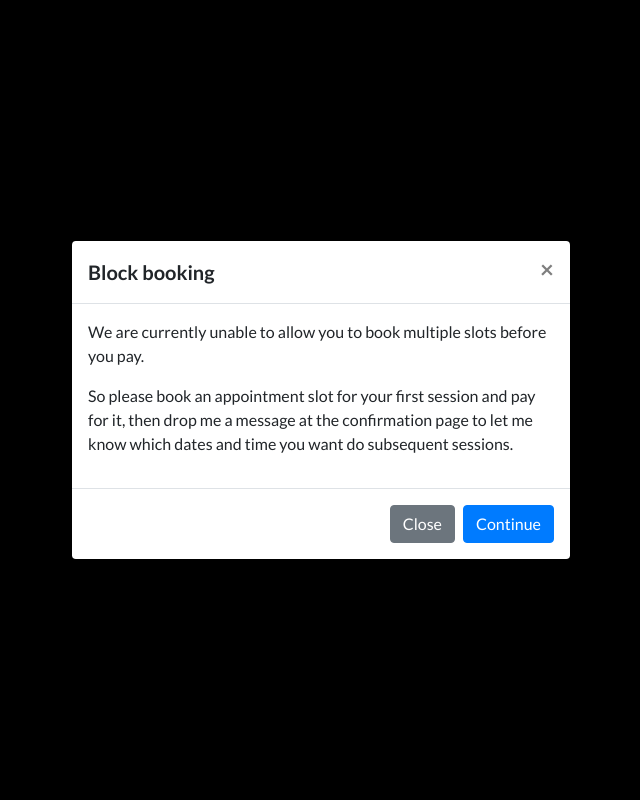
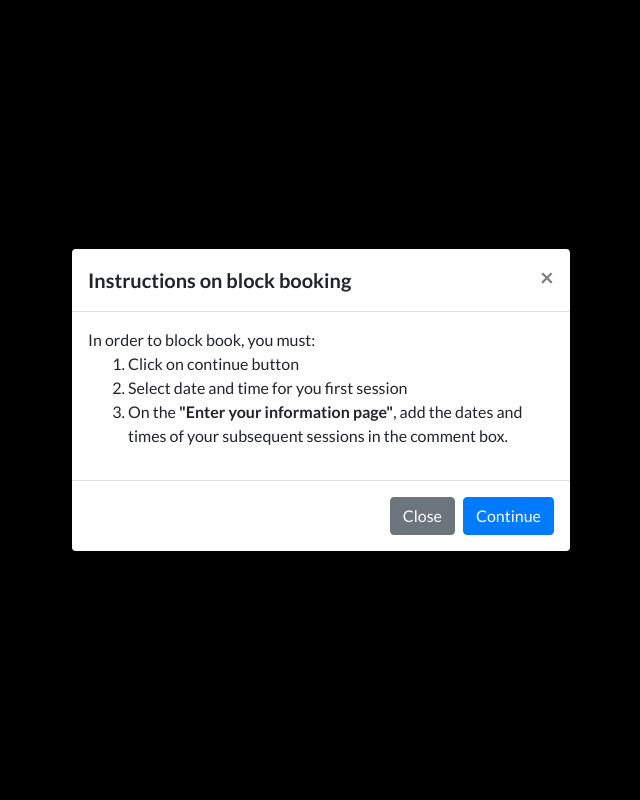
Before and after one commit to yonisM/drivingschool, a Flask app: template templates/booking.html in a window 1280 px wide, after a click on "SEARCH AVAILABILITY". Shown: the whole page, without its empty margins (319-959 px from the left). Run offline with Flask 2, Linux system fonts and the light colour scheme; the template is opened without the code that fills it, so the values that code supplies are empty; some libraries are stand-ins or nearby versions.

Commit message:
Minor enhancement to modal

```diff
--- a/templates/booking.html
+++ b/templates/booking.html
@@ -67,20 +67,23 @@
   <div class="modal-dialog modal-dialog-centered" role="document">
     <div class="modal-content">
       <div class="modal-header">
-        <h5 class="modal-title" id="exampleModalLabel">Block booking</h5>
+        <h5 class="modal-title" id="exampleModalLabel">Instructions on block booking</h5>
         <button type="button" class="close" data-dismiss="modal" aria-label="Close">
           <span aria-hidden="true">&times;</span>
         </button>
       </div>
       <div class="modal-body">
-          <p>We are currently unable to allow you to book multiple slots before you pay.</p>
-
-        <p>So please book an appointment slot for your first session and pay for it, then drop me a message at the confirmation page to let me know which dates and time you want do subsequent sessions.</p>
+    <span> In order to block book, you must: </span>
+          <ol>
+          <li>Click on continue button</li>
+          <li>Select date and time for you first session </li>
+          <li>On the <strong>"Enter your information page"</strong>, add the dates and times of your subsequent sessions in the comment box.</li>
+          </ol>
 
       </div>
       <div class="modal-footer">
         <button type="button" class="btn btn-secondary" data-dismiss="modal">Close</button>
-        <a href="https://way2learn.setmore.com/" type="button" class="btn btn-primary">Continue</a>
+        <a href="http://my.setmore.com/bookingpage/0e4485b3-31d3-4ee4-96bc-7367c6e0fcdf/services/sb670afc08422709a109b2d0605f168dc0fc7d5f1" type="button" class="btn btn-primary">Continue</a>
       </div>
     </div>
   </div>
```
